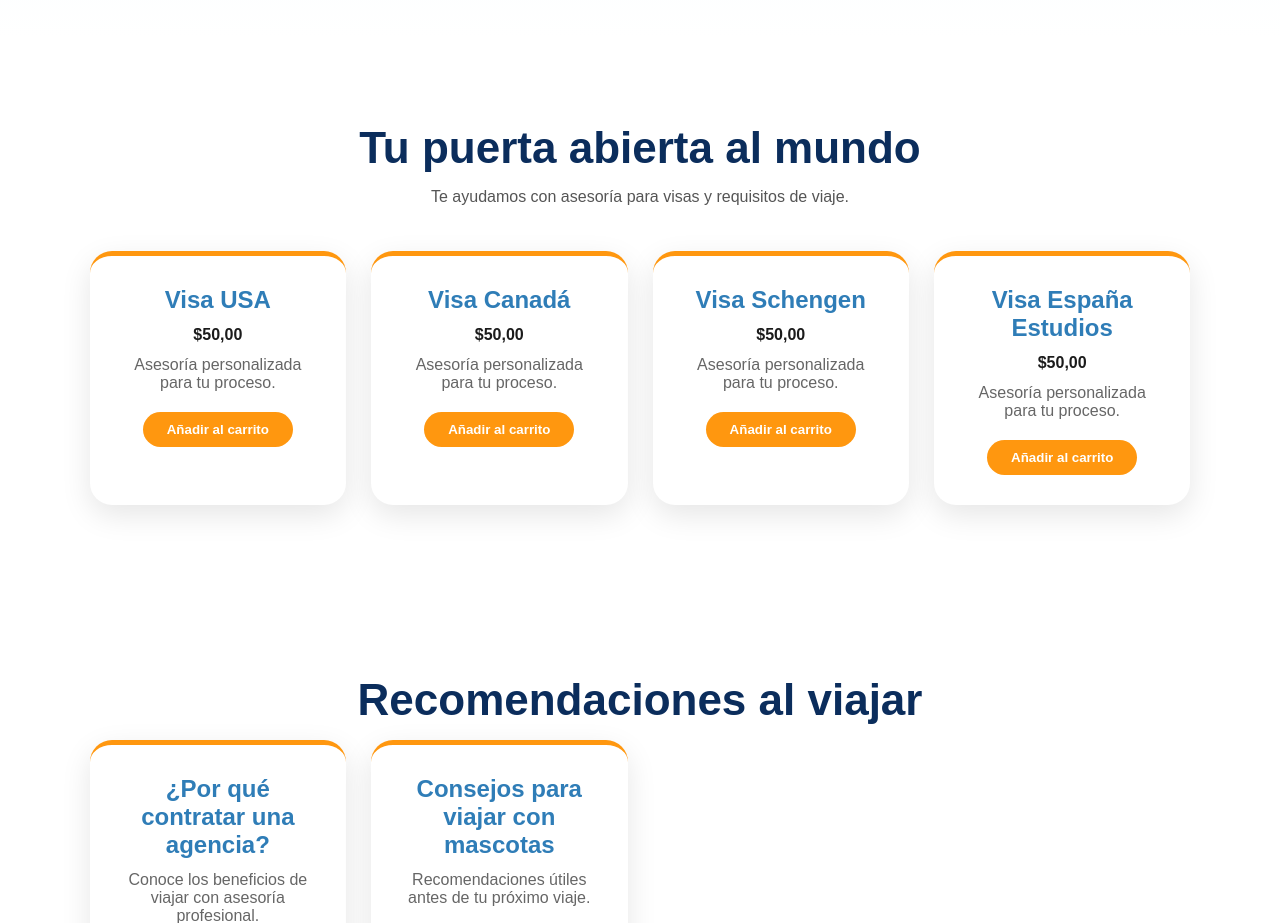
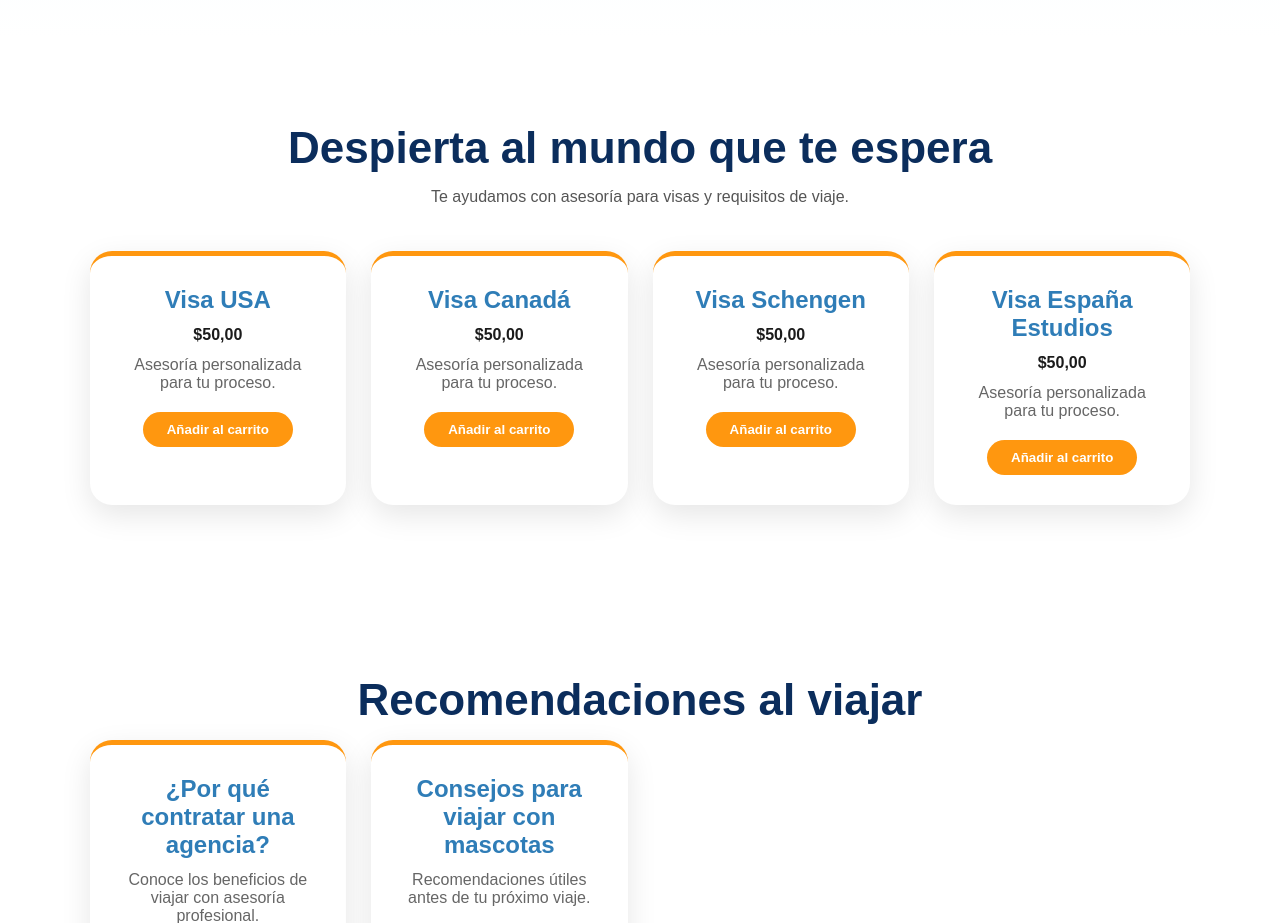
Before and after one commit to InfoKT23/Kala_Travel_pagina, a Next.js app: page / in a window 1280 px wide. Shown: the part 1900-2823 px from the top of the page. Built offline with nearby package versions, Linux system fonts and the light colour scheme.

Commit message:
VISAS
TITULO

```diff
--- a/components/Visas.jsx
+++ b/components/Visas.jsx
@@ -8,7 +8,7 @@ const visas = [
 export default function Visas() {
   return (
     <section className="section">
-      <h2>Tu puerta abierta al mundo</h2>
+      <h2>Despierta al mundo que te espera</h2>
       <p className="intro">
         Te ayudamos con asesoría para visas y requisitos de viaje.
       </p>
```
